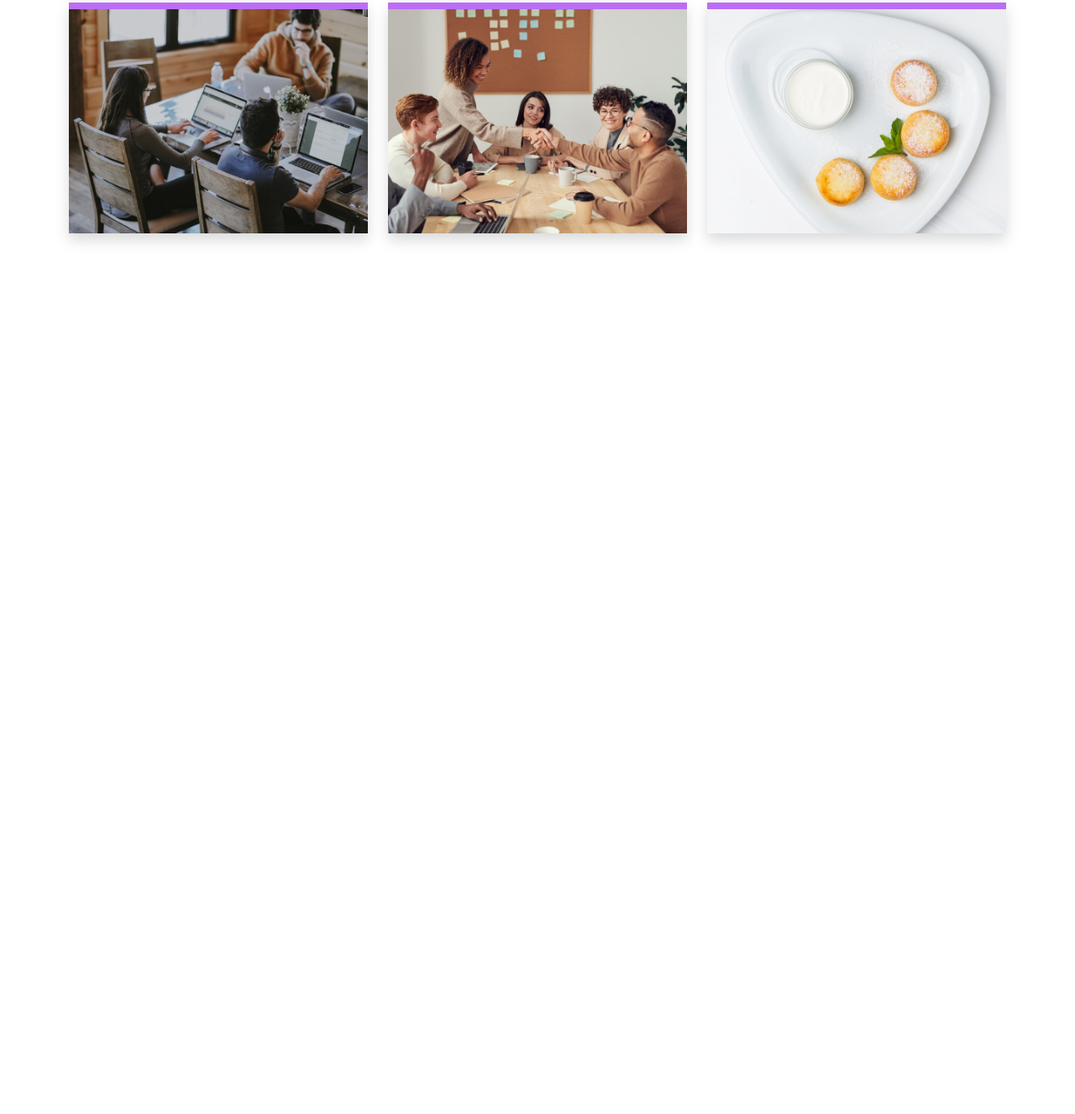
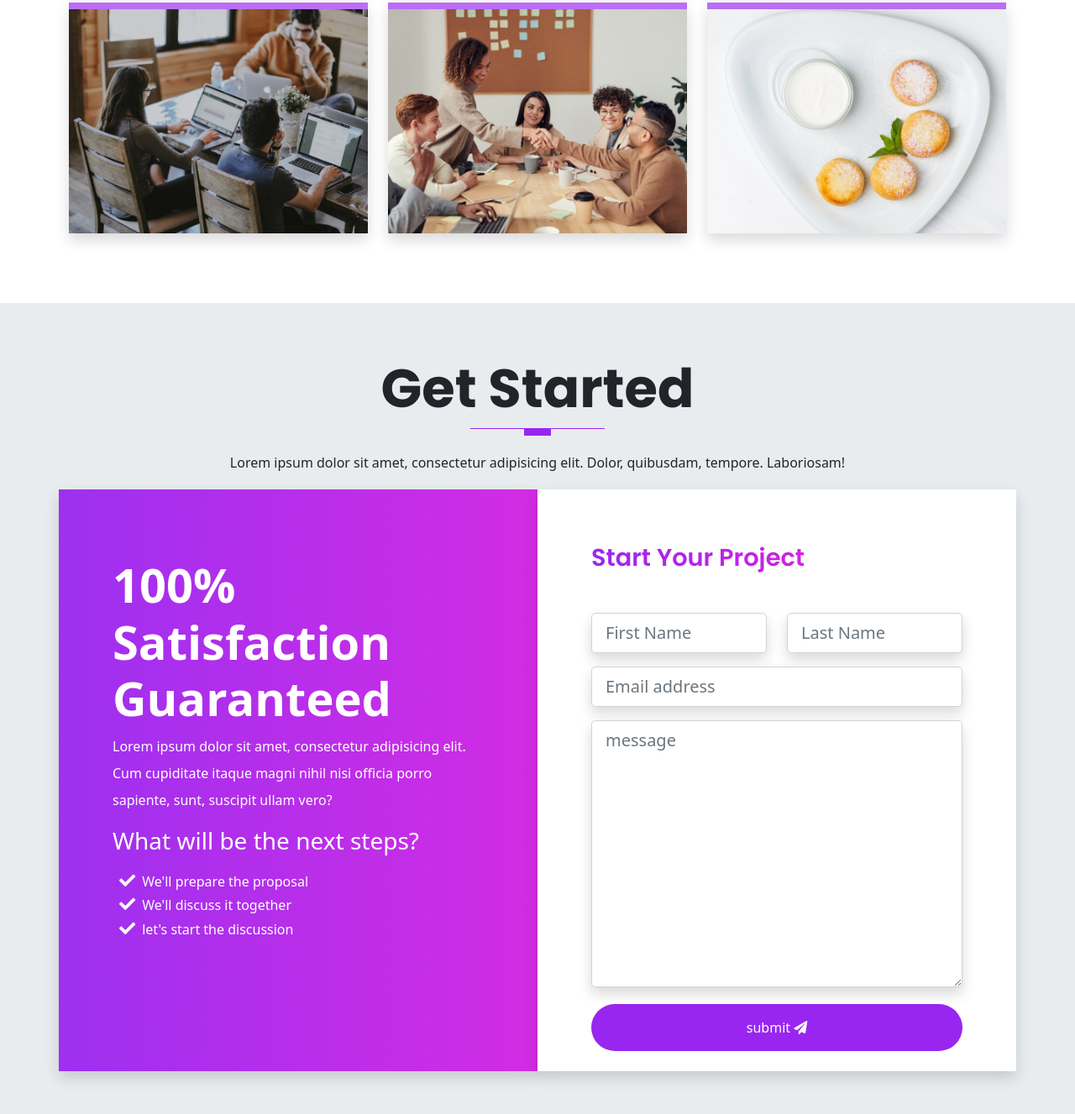
Before and after one commit to massimilianoporzio/portfolio, a website: page index.html in a window 1280 px wide. Shown: the part 5866-7193 px from the top of the page at 84% size. Before the commit the page ends 6227 px from the top, so only its background shows below. Drawn offline with Linux system fonts and the light colour scheme.

Commit message:
finito get-started-contacts

```diff
--- a/index.html
+++ b/index.html
@@ -596,6 +596,61 @@
     </div>
 </section>
 <!-- end the portfolio section -->
+<!-- start the get-started section -->
+<section id="contact" class="get-started">
+    <div class="container">
+        <div class="row text-center">
+            <h1 class="display-3 fw-bold text-capitalize">Get started</h1>
+            <div class="heading-line"></div>
+            <p class="lh-lg">Lorem ipsum dolor sit amet, consectetur adipisicing elit. Dolor, quibusdam, tempore. Laboriosam!</p>
+        </div>
+        <!-- start contact form -->
+        <div class="row text-white">
+            <div class="col-12 col-lg-6 gradient shadow p-3">
+                <div class="cta-info w-100">
+                    <h4 class="display-4 fw-bold text-capitalize">100% satisfaction guaranteed</h4>
+                    <p class="lh-lg">Lorem ipsum dolor sit amet, consectetur adipisicing elit.
+                        Cum cupiditate itaque magni nihil nisi officia porro sapiente, sunt, suscipit ullam vero?
+                    </p>
+                    <h3 class="display-3--brief">What will be the next steps?</h3>
+                    <ul class="cta-info__list">
+                        <li>We'll prepare the proposal</li>
+                        <li>We'll discuss it together</li>
+                        <li>let's start the discussion</li>
+                    </ul>
+                </div>
+            </div>
+            <div class="col-12 col-lg-6 bg-white shadow p-3">
+                <div class="form w-100 pb-2">
+                    <h4 class="display-3--title mb-5">start your project</h4>
+                    <form action="#" class="row">
+                        <div class="mb-3 col-lg-6 col-md-6 ">
+                            <input type="text" placeholder="First Name" id="inputFirstName" class=" shadow form-control form-control-lg">
+                        </div>
+                        <div class="mb-3 col-lg-6 col-md-6 ">
+                            <input type="text" placeholder="Last Name" id="inputLastName" class=" shadow form-control form-control-lg">
+                        </div>
+                        <div class="mb-3 col-lg-12">
+                            <input type="email" placeholder="Email address" id="inputEmail" class=" shadow form-control form-control-lg">
+                        </div>
+                        <div class="mb-3 col-lg-12">
+                            <textarea name="message" placeholder="message" id="message" cols="30" rows="10" class=" shadow form-control form-control-lg"></textarea>
+                        </div>
+                        <div class="text-center d-grid mt-1">
+                            <button type="button" class="btn btn-primary rounded-pill pt-3 pb-3">
+                                submit
+                                <i class="fas fa-paper-plane"></i>
+                            </button>
+                        </div>
+                    </form>
+                </div>
+            </div>
+        </div>
+    </div>
+
+</section>
+<!-- end the get-started section -->
+
 
 <script src="assets/js/bootstrap.bundle.js">
 </script>
--- a/scss/components/_typography.scss
+++ b/scss/components/_typography.scss
@@ -69,3 +69,7 @@
   height: 100%;
 
 }
+
+.gradient {
+  @include gradient;
+}
--- a/scss/sections/_get-started.scss
+++ b/scss/sections/_get-started.scss
@@ -0,0 +1,45 @@
+@use '../custom' as *;
+@use '../components/mixins' as *;
+
+.get-started{
+  padding: 4rem 0;
+  //background: linear-gradient(to right, $gray-300, $gray-100);
+  background-color: $gray-200;
+}
+.cta-info{
+  margin: 1rem 0;
+  padding: 3rem;
+
+  &__list{
+    position: relative;
+    list-style-type: none;
+    display: block;
+    padding-top: 0.5rem;
+    padding-left: 0.5rem;
+    margin-bottom: 0.7rem;
+
+    li::before{
+      font-family: "Font Awesome 5 Free";
+      content: "\f00c";
+      font-weight: 600;
+      margin-right: 0.5rem;
+      font-size: 1.2rem;
+    }
+  }
+}
+
+//form control
+.form {
+  padding: 3rem;
+
+  button {
+    border: none;
+    color: $white;
+
+    a {
+      color: $white;
+      text-decoration: none;
+      text-transform: capitalize;
+    }
+  }
+}
```
Also changed, not shown: assets/css/style.css, 1 other file.
